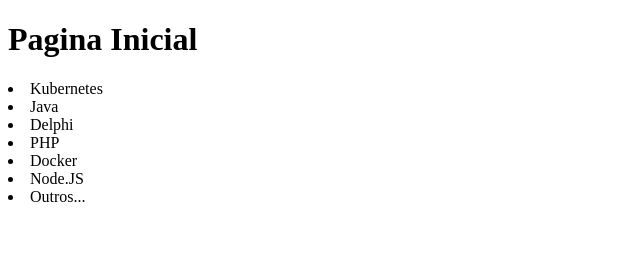
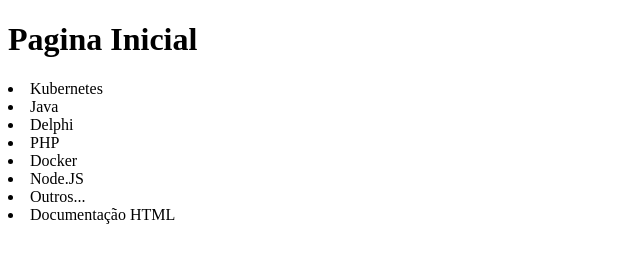
Before and after one commit to supertuxalone/projetoGit, a plain HTML site: page index.html in a window 1280 px wide. Shown: the whole page, without its empty margins (0-640 px from the left). Drawn offline with Linux system fonts and the light colour scheme.

Commit message:
Adicionando e Commitando atual e guardando em stash

```diff
--- a/index.html
+++ b/index.html
@@ -15,5 +15,6 @@
     <li>Docker</li>
     <li>Node.JS</li>
     <li>Outros...</li>
+    <li>Documentação HTML</li>
 </body>
 </html>
```
